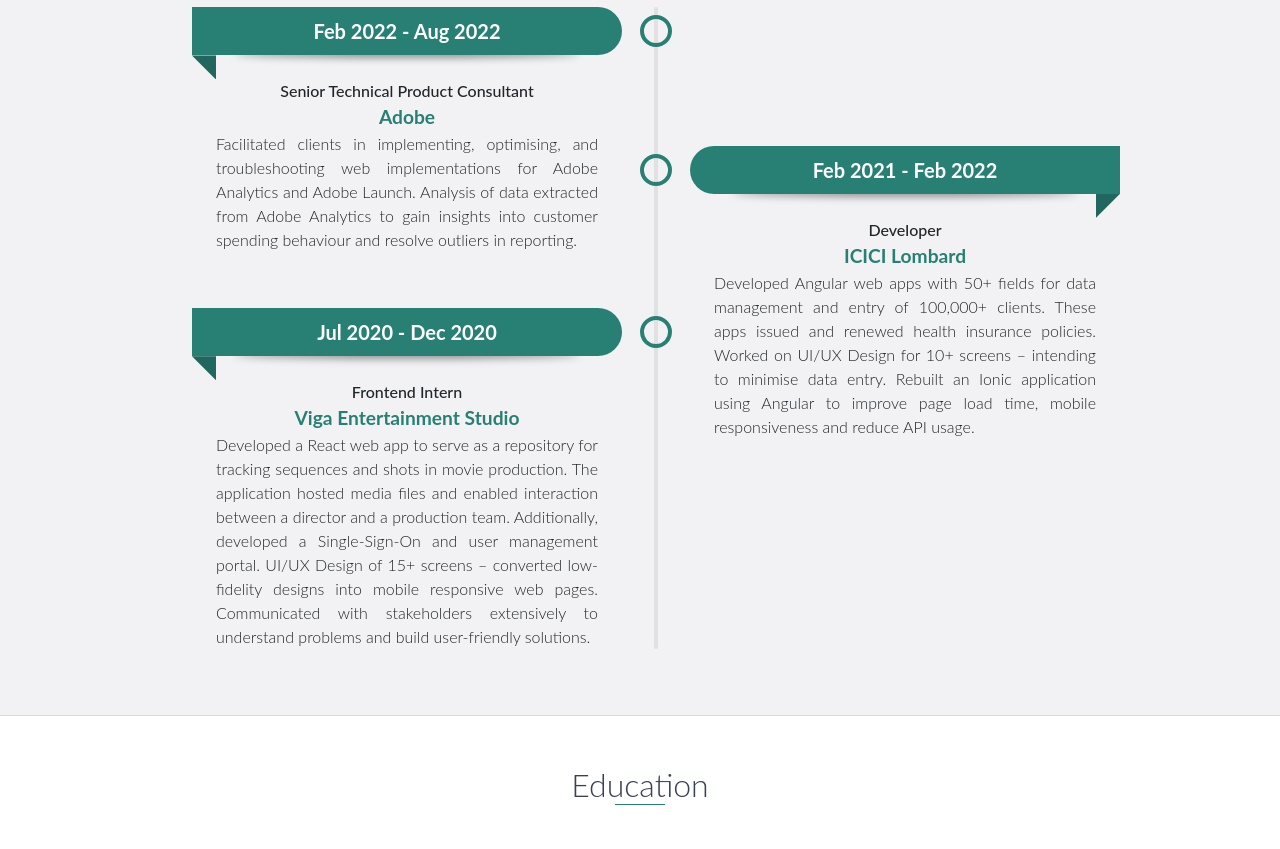
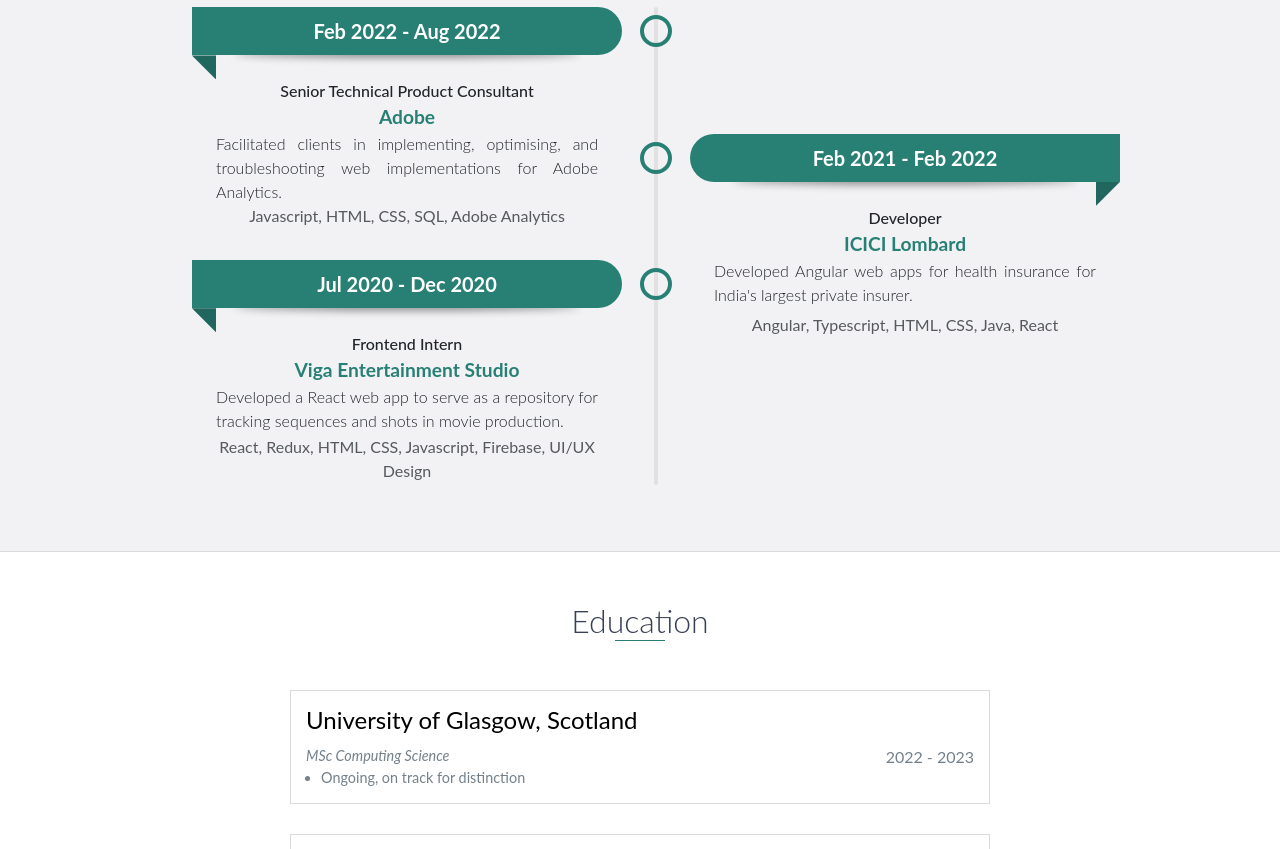
Before and after one commit to zorgonide/portfolio, a Gatsby site: page /home in a window 1280 px wide. Shown: the part 1440-2289 px from the top of the page. Built offline with nearby package versions, Linux system fonts and the light colour scheme; Gatsby itself is replaced by a stand-in of ours.

Commit message:
Update home.js

```diff
--- a/src/pages/home.js
+++ b/src/pages/home.js
@@ -75,21 +75,23 @@
     time: "Feb 2022 - Aug 2022",
     role: "Senior Technical Product Consultant",
     description:
-      "Facilitated clients in implementing, optimising, and troubleshooting web implementations for Adobe Analytics and Adobe Launch. Analysis of data extracted from Adobe Analytics to gain insights into customer spending behaviour and resolve outliers in reporting.",
+      "Facilitated clients in implementing, optimising, and troubleshooting web implementations for Adobe Analytics.",
+    tech: "Javascript, HTML, CSS, SQL, Adobe Analytics",
   },
   {
     company: "ICICI Lombard",
     time: "Feb 2021 - Feb 2022",
     role: "Developer",
-    description:
-      "Developed Angular web apps with 50+ fields for data management and entry of 100,000+ clients. These apps issued and renewed health insurance policies. Worked on UI/UX Design for 10+ screens – intending to minimise data entry. Rebuilt an Ionic application using Angular to improve page load time, mobile responsiveness and reduce API usage.",
+    description: "Developed Angular web apps for health insurance for India's largest private insurer.",
+    tech: "Angular, Typescript, HTML, CSS, Java, React",
   },
   {
     company: "Viga Entertainment Studio",
     time: "Jul 2020 - Dec 2020",
     role: "Frontend Intern",
     description:
-      "Developed a React web app to serve as a repository for tracking sequences and shots in movie production. The application hosted media files and enabled interaction between a director and a production team. Additionally, developed a Single-Sign-On and user management portal. UI/UX Design of 15+ screens – converted low-fidelity designs into mobile responsive web pages. Communicated with stakeholders extensively to understand problems and build user-friendly solutions.",
+      "Developed a React web app to serve as a repository for tracking sequences and shots in movie production.",
+    tech: "  React, Redux, HTML, CSS, Javascript, Firebase, UI/UX Design",
   },
 ];
 function Project(props) {
@@ -120,6 +122,7 @@
               <div className="title">{experience.role}</div>
               <div className="company">{experience.company}</div>
               <div className="descr">{experience.description}</div>
+		<div className="tech text-muted">{experience.tech}</div>
             </li>
           );
         })}
@@ -237,7 +240,7 @@
                 height="200"
               />
               <p style={{ textAlign: "left" }}>
-                Hi, I'm <b>Ammar</b> :D
+                Hi, I'm <b>Ammar</b> 👨🏻‍💻
                 <br />
                 I'm an MSc Computing Science graduate from the{" "}
                 <a href="https://www.gla.ac.uk/">University of Glasgow</a>
```
